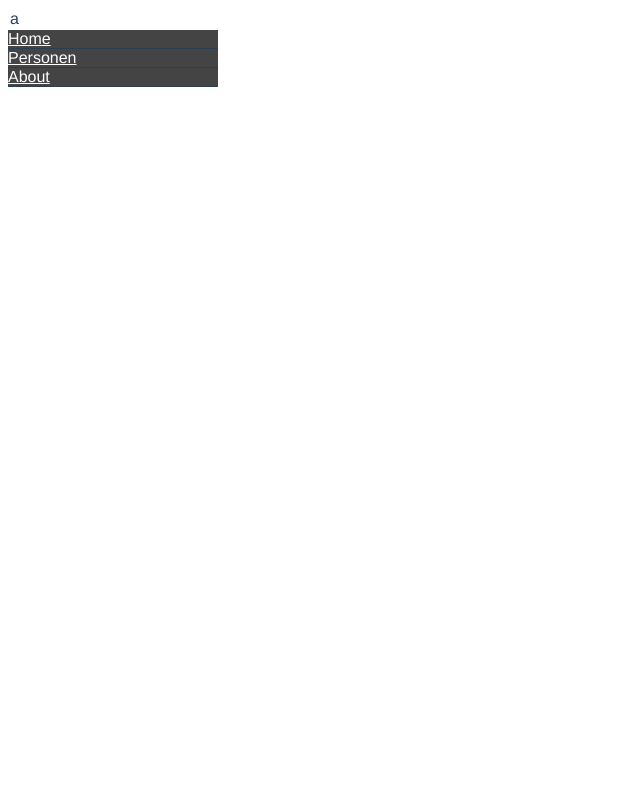
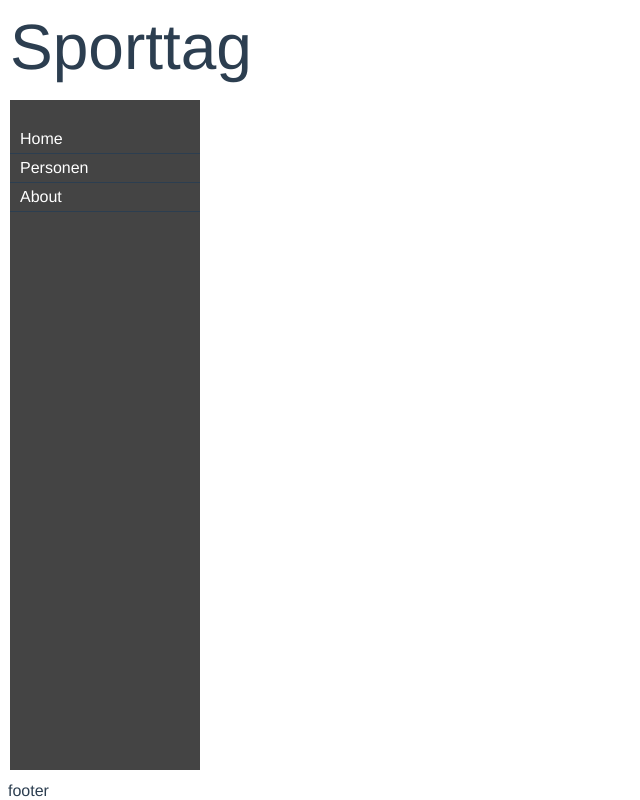
Before and after one commit to patrickhnilicka/sporttag-frontend, a Vue app: page / in a window 1280 px wide. Shown: the whole page, without its empty margins (0-640 px from the left). Built offline with nearby package versions, Linux system fonts and the light colour scheme.

Commit message:
Layout anpassen

```diff
--- a/src/App.vue
+++ b/src/App.vue
@@ -12,43 +12,43 @@ import { defineComponent } from 'vue'
 
 <template>
   <!--div id="app"-->
-    <header>a</header>
+    <header><div id="header">Sporttag</div></header>
     <NavView />
-    <router-view id="content"/>
-    <footer></footer>
+    <div id="content"><router-view/></div>
+    <footer><div id="footer">footer</div></footer>
   <!--/div-->
 </template>
 
 <style lang="scss">
-  #app {
-    font-family: 'Avenir', Helvetica, Arial, sans-serif;
-    -webkit-font-smoothing: antialiased;
-    -moz-osx-font-smoothing: grayscale;
-    color: #2c3e50;
-  }
-  header, nav, section, article, aside, footer, hgroup {
-    display: block;
-  }
-  nav {
-    width: 210px;
-  }
   header, footer, nav {
     margin: 0;
     padding: 0;
     border: none;
   }
-  header {
+  #header {
     position: absolute;
     left: 10px;
     top: 10px;
-    right: 10 px;
+    right: 10px;
     height: 100px;
+    font-size: 4em;
   }
   #content {
     position: absolute;
     left: 210px;
-    top: 10px;
-    right: 110 px;
+    top: 110px;
+    right: 10px;
     bottom: 30px;
   }
+  #nav {
+    position: absolute;
+    left: 10px;
+    top: 100px;
+    width: 190px;
+    bottom: 30px;
+  }
+  footer{
+    position: absolute;
+    bottom: 0;
+  }
 </style>
--- a/src/components/StudentEdit.vue
+++ b/src/components/StudentEdit.vue
@@ -61,17 +61,4 @@ export default defineComponent({
 
 
 <style lang="scss" scoped>
-#container {
-  display: grid;
-  grid-template-columns: repeat(2, 1fr);
-  gap: 10px;
-  grid-auto-rows: minmax(100px, auto);
-}
-
-label {
-  text-align: right;
-}
-.buttons button{
-margin-left: 20px;
-}
 </style>
--- a/src/components/StudentShow.vue
+++ b/src/components/StudentShow.vue
@@ -41,10 +41,5 @@ export default defineComponent({
 
 
 <style lang="scss" scoped>
-#container {
-  display: grid;
-  grid-template-columns: repeat(2, 1fr);
-  grid-auto-rows: 10px;
-  gap: 20px;
-}
+
 </style>
--- a/src/views/AboutView.vue
+++ b/src/views/AboutView.vue
@@ -24,7 +24,4 @@
   </div>
 </template>
 <style lang="scss" scoped>
-  .org-description {
-    margin-top: 50px;
-  }
 </style>
--- a/src/views/HomeView.vue
+++ b/src/views/HomeView.vue
@@ -7,43 +7,5 @@ import { defineComponent } from 'vue'
   });
 </script>
 <style lang="scss" scoped>
-  .hero {
-    text-align: center;
-    background-image: url('https://cdn.auth0.com/blog/vue-meetup/event-banner.png');
-    background-size: cover;
-    background-position: center;
-    background-repeat: no-repeat;
-    height: 400px;
-  }
-  .hero-body .title {
-    text-shadow: 4px 4px 4px rgba(0, 0, 0, 0.6);
-    padding: 40px 0 20px 0;
-    font-size: 60px;
-  }
-  .subtitle {
-    text-shadow: 4px 4px 4px rgba(0, 0, 0, 0.7);
-    font-size: 30px;
-  }
-  .button-block {
-    text-align: center;
-    margin-left: auto;
-    margin-right: auto;
-    width: 100%;
-    position: absolute;
-    bottom: -150px;
-    .button {
-      margin-right: 50px;
-      padding-left: 50px;
-      padding-right: 50px;
-    }
-    .welcome {
-      width: 400px;
-      padding: 10px;
-      margin-left: auto;
-      margin-right: auto;
-    }
-  }
-  .is-xl {
-    font-size: 1.7rem;
-  }
+
 </style>
--- a/src/views/StudentsView.vue
+++ b/src/views/StudentsView.vue
@@ -115,38 +115,5 @@ export default defineComponent({
 </template>
 
 <style lang="scss" scoped>
-.container {
-  display: grid;
-  column-gap: 50px;
-  //grid-template-columns: 1fr 2fr;
-}
 
-#studentlist {
-  grid-row-start: 1;
-  grid-row-end: 3;
-}
-
-#student {
-  grid-column: 2;
-  grid-row-start: 1;
-  grid-row-end: 3;
-}
-
-button {
-  margin-top: 25px;
-  margin-bottom: 30px;
-
-  a {
-    font-weight: bold;
-    font-size: inherit;
-    color: #2c3e50;
-  }
-}
-
-#eingabefelder {
-  display: grid;
-  grid-template-columns: repeat(2, 1fr);
-  grid-auto-rows: 10px;
-  gap: 20px;
-}
 </style>
--- a/src/views/partials/NavView.vue
+++ b/src/views/partials/NavView.vue
@@ -1,6 +1,6 @@
 <template>
-    <nav class="navbar container">
-      <div id="navbar" class="navbar-menu">
+    <nav>
+      <div id="nav">
        <ul>
           <li><router-link to="/" class="navbar-item">Home</router-link></li>
           <li><router-link to="/students" class="navbar-item">Personen</router-link></li>
@@ -16,22 +16,38 @@
     });
   </script>
   <style lang="scss" scoped>
+  #nav {
+    background-color: #444444;
+  }
   ul{
     margin: 30px 0 0 0;
     padding: 0;
   }
   li {
     list-style-type: none;
-    margin: 0;
+    margin: 0px;
     border-bottom: 1px solid;
     background-color: #444444;
+  }
+  li ul {
+    margin:0;
   }
   .selected {
     background-color: white;
     color: black;
   }
   li a {
-    color: white;
+    color: rgb(255, 255, 255);
     display: block;
+    text-decoration-line: none;
+    margin: 5px;
+    margin-left: 10px;
   }
+  li:hover{
+    background-color: #bcbbbb;
+  }
+  a:hover{
+    color: #444444;
+  }
+
   </style>
```
